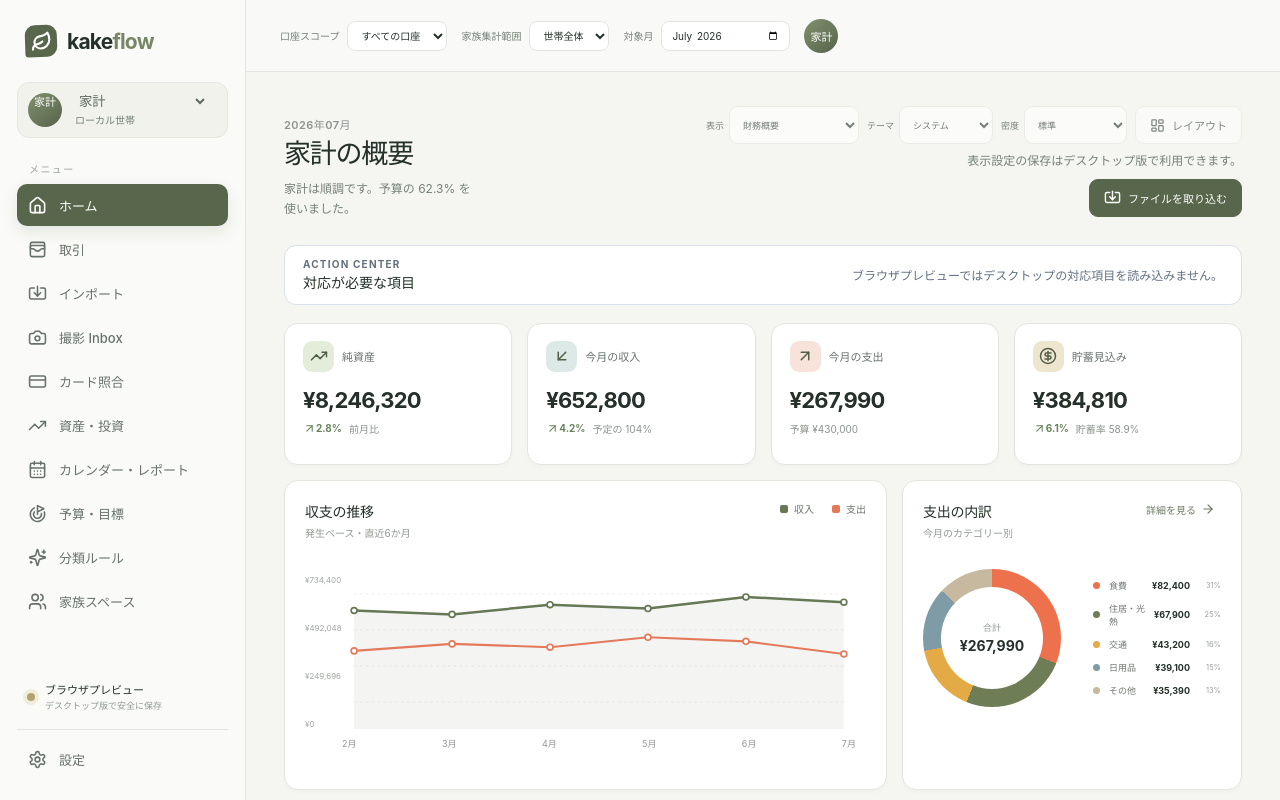
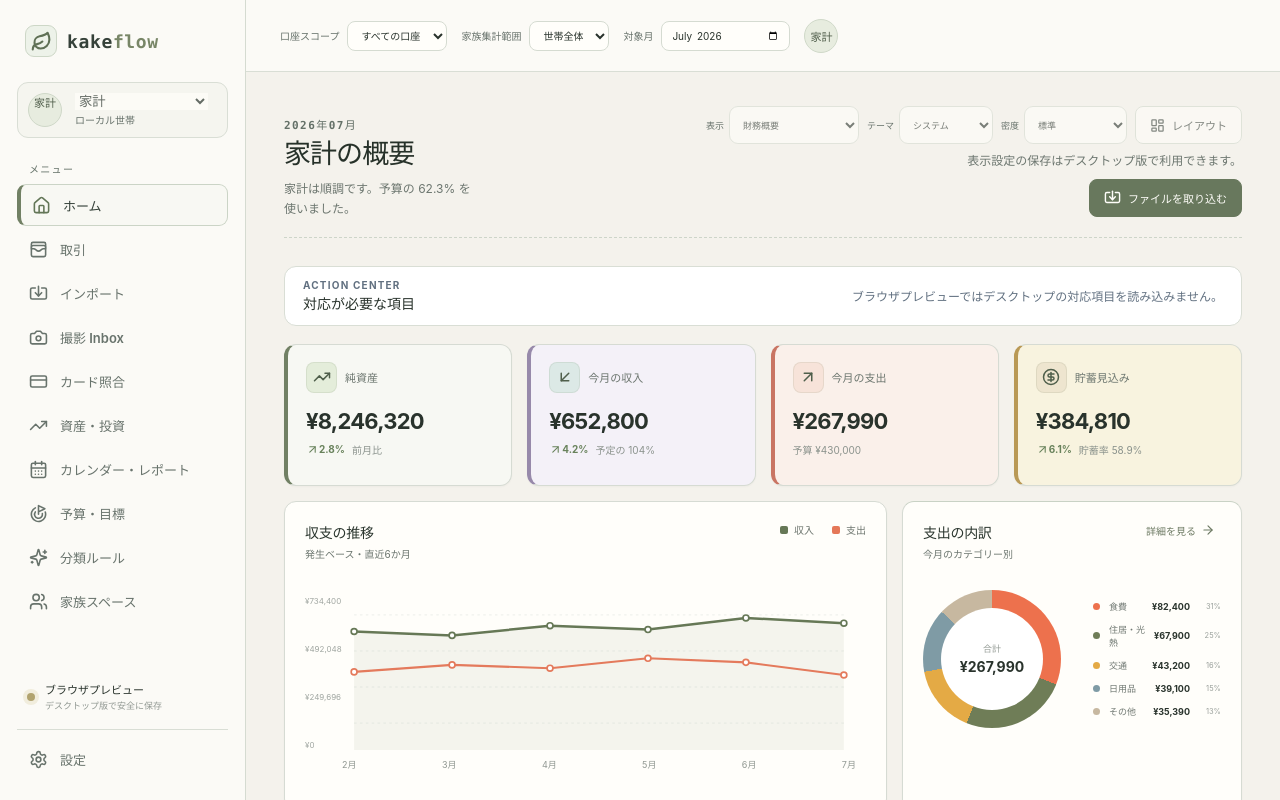
Before and after one commit to thangldw/kakeflow, a React (Vite) app: page / in a window 1280 px wide. Shown: the top 800 px of the page. Built offline with nearby package versions, Linux system fonts and the light colour scheme.

Commit message:
feat: adopt household data canvas design language

```diff
--- a/src/styles.css
+++ b/src/styles.css
@@ -1,20 +1,29 @@
 :root {
-  font-family: Inter, ui-sans-serif, -apple-system, BlinkMacSystemFont, 'Segoe UI', 'Noto Sans JP', sans-serif;
-  color: #243029;
-  background: #f5f6f2;
+  font-family: 'Avenir Next', Avenir, 'Hiragino Sans', 'Noto Sans JP', ui-sans-serif, -apple-system, BlinkMacSystemFont, 'Segoe UI', sans-serif;
+  color: #29332c;
+  background: #f4f2ec;
   font-synthesis: none;
-  --ink: #243029;
-  --muted: #778079;
-  --line: #e3e6df;
-  --paper: #fff;
-  --green: #58664b;
-  --green-dark: #424d39;
-  --cream: #eff1e9;
-  --orange: #e56e4e;
+  --ink: #29332c;
+  --muted: #68736c;
+  --line: #d9ded5;
+  --border: #d9ded5;
+  --paper: #fffefa;
+  --canvas: #f4f2ec;
+  --surface-muted: #f7f7f2;
+  --green: #718064;
+  --green-dark: #5d6d52;
+  --green-soft: #edf2e9;
+  --cream: #f8efce;
+  --orange: #c97563;
+  --lavender: #eee9f5;
+  --blue-soft: #e7f0f2;
+  --peach-soft: #f6e6dd;
+  --pink-soft: #f5e6ea;
+  --mustard: #b99955;
 }
 
 * { box-sizing: border-box; }
-body { margin: 0; min-width: 320px; min-height: 100vh; background: #f5f6f2; }
+body { margin: 0; min-width: 320px; min-height: 100vh; background: var(--canvas); }
 button, input { font: inherit; }
 button { color: inherit; }
 button, a { -webkit-tap-highlight-color: transparent; }
@@ -293,6 +302,272 @@ main { max-width: 1560px; padding: 34px 38px 26px; margin: 0 auto; }
   .aggregate-asset-summary { grid-template-columns: 1fr; }.aggregate-asset-list > div { grid-template-columns: 100px 1fr 60px; }
 }
 
+/* Household data canvas — light visual language derived from the KakeFlow
+   workflow board. Dark mode remains an explicit, independently tokenized view. */
+html:not([data-theme='dark']) body,
+html:not([data-theme='dark']) .app-shell,
+html:not([data-theme='dark']) .main-shell {
+  color: var(--ink);
+  background: var(--canvas);
+}
+
+html:not([data-theme='dark']) .sidebar {
+  background: #fbfaf6;
+  border-right-color: #d5dbd1;
+}
+
+html:not([data-theme='dark']) .brand {
+  color: #354139;
+  font-family: ui-monospace, 'SFMono-Regular', Menlo, Consolas, monospace;
+  font-size: 18px;
+  letter-spacing: .035em;
+}
+
+html:not([data-theme='dark']) .brand-mark {
+  color: #5f7055;
+  background: #edf2e9;
+  border: 1px solid #cdd7c7;
+  border-radius: 9px;
+  transform: none;
+}
+
+html:not([data-theme='dark']) .household-picker {
+  background: #f5f5ef;
+  border-color: #d9ded5;
+  border-radius: 11px;
+  box-shadow: none;
+}
+
+html:not([data-theme='dark']) .avatar,
+html:not([data-theme='dark']) .top-avatar {
+  color: #4f5d4a;
+  background: #e7ecdf;
+  border: 1px solid #cfd8c8;
+}
+
+html:not([data-theme='dark']) .nav-caption,
+html:not([data-theme='dark']) .page-header p {
+  color: #647168;
+  font-family: ui-monospace, 'SFMono-Regular', Menlo, Consolas, monospace;
+  font-weight: 750;
+  letter-spacing: .13em;
+  text-transform: uppercase;
+}
+
+html:not([data-theme='dark']) .nav-item {
+  color: #68736c;
+  border: 1px solid transparent;
+  border-radius: 9px;
+  font-weight: 600;
+}
+
+html:not([data-theme='dark']) .nav-item:hover {
+  color: #354139;
+  background: #f2f3ed;
+  border-color: #e2e5de;
+}
+
+html:not([data-theme='dark']) .nav-item.active {
+  color: #354139;
+  background: #f8f8f3;
+  border-color: #cbd4c6;
+  border-left: 4px solid var(--green);
+  box-shadow: none;
+}
+
+html:not([data-theme='dark']) .nav-item.active svg { color: #637657; }
+
+html:not([data-theme='dark']) .topbar {
+  background: rgba(251,250,246,.96);
+  border-bottom-color: #d9ded5;
+  backdrop-filter: blur(12px);
+}
+
+html:not([data-theme='dark']) :is(input, select, textarea),
+html:not([data-theme='dark']) .period-picker input,
+html:not([data-theme='dark']) .scope-picker select,
+html:not([data-theme='dark']) .dashboard-controls select {
+  color: var(--ink);
+  background: #fffefa;
+  border-color: #d5dbd1;
+  box-shadow: none;
+}
+
+html:not([data-theme='dark']) :is(input, select, textarea):focus,
+html:not([data-theme='dark']) .dashboard-controls select:focus {
+  border-color: #87957d;
+  outline: 2px solid #e1e7dc;
+  outline-offset: 1px;
+}
+
+html:not([data-theme='dark']) main {
+  position: relative;
+}
+
+html:not([data-theme='dark']) .page-header {
+  padding-bottom: 20px;
+  border-bottom: 1px dashed #cdd5c9;
+}
+
+html:not([data-theme='dark']) .page-header h1 {
+  color: #263129;
+  font-weight: 750;
+  letter-spacing: -.035em;
+}
+
+html:not([data-theme='dark']) .primary-btn,
+html:not([data-theme='dark']) .secondary-btn,
+html:not([data-theme='dark']) .full-btn,
+html:not([data-theme='dark']) .mini-btn {
+  border-color: #cfd7cb;
+  border-radius: 8px;
+  box-shadow: none;
+}
+
+html:not([data-theme='dark']) .primary-btn {
+  color: #fffefa;
+  background: #68785d;
+  border-color: #68785d;
+}
+
+html:not([data-theme='dark']) .primary-btn:hover { background: #56664c; }
+html:not([data-theme='dark']) .secondary-btn:hover,
+html:not([data-theme='dark']) .mini-btn:hover { background: #f1f3ed; }
+
+html:not([data-theme='dark']) .kpi-card,
+html:not([data-theme='dark']) .panel,
+html:not([data-theme='dark']) .status-card {
+  background: #fffefa;
+  border-color: #d6dbd3;
+  border-radius: 12px;
+  box-shadow: 0 1px 2px rgba(49,61,52,.035);
+}
+
+html:not([data-theme='dark']) .kpi-card {
+  border-left-width: 4px;
+}
+
+html:not([data-theme='dark']) .kpi-card:nth-child(1) {
+  background: #f7f8f3;
+  border-left-color: #718064;
+}
+
+html:not([data-theme='dark']) .kpi-card:nth-child(2) {
+  background: #f4f1f8;
+  border-left-color: #9789aa;
+}
+
+html:not([data-theme='dark']) .kpi-card:nth-child(3) {
+  background: #faf0ea;
+  border-left-color: #c97563;
+}
+
+html:not([data-theme='dark']) .kpi-card:nth-child(4) {
+  background: #f8f3df;
+  border-left-color: #b99955;
+}
+
+html:not([data-theme='dark']) .kpi-head,
+html:not([data-theme='dark']) .panel-head p,
+html:not([data-theme='dark']) .page-header > div > span {
+  color: #6c766f;
+}
+
+html:not([data-theme='dark']) .kpi-icon {
+  color: #4f5f4b;
+  border: 1px solid rgba(105,120,94,.12);
+  border-radius: 8px;
+}
+
+html:not([data-theme='dark']) .panel-head h2 {
+  color: #2b362e;
+  font-weight: 750;
+}
+
+html:not([data-theme='dark']) .dashboard-grid {
+  align-items: stretch;
+}
+
+html:not([data-theme='dark']) .dashboard-widget > .panel,
+html:not([data-theme='dark']) .dashboard-data-quality {
+  border-top-color: #c9d2c5;
+}
+
+html:not([data-theme='dark']) .settlement,
+html:not([data-theme='dark']) .card-payment-row,
+html:not([data-theme='dark']) .watched-file,
+html:not([data-theme='dark']) .change-package-summary > div,
+html:not([data-theme='dark']) .evidence-bundle-summary > div {
+  background: #f8f8f3;
+  border-color: #dce1d8;
+  box-shadow: none;
+}
+
+html:not([data-theme='dark']) .transaction-row,
+html:not([data-theme='dark']) .transaction-selection-row,
+html:not([data-theme='dark']) .budget-row,
+html:not([data-theme='dark']) .goal-editor {
+  border-color: #e1e4dd;
+}
+
+html:not([data-theme='dark']) .transaction-row.selectable:hover,
+html:not([data-theme='dark']) .transaction-row.selectable:focus-visible,
+html:not([data-theme='dark']) .source-evidence-button:hover,
+html:not([data-theme='dark']) .source-evidence-button.active {
+  background: #f5f6f0;
+}
+
+html:not([data-theme='dark']) .transaction-icon { color: #a65f50; background: var(--peach-soft); }
+html:not([data-theme='dark']) .transaction-icon.positive { color: #5d7657; background: var(--green-soft); }
+html:not([data-theme='dark']) .category-pill { color: #626f66; background: #f0f2ed; border: 1px solid #e1e5dd; }
+html:not([data-theme='dark']) .transaction-family-labels span { color: #60705f; background: #edf2e9; }
+html:not([data-theme='dark']) .transaction-family-labels .metadata-label { color: #755b28; background: #f7efcf; }
+html:not([data-theme='dark']) .transaction-family-labels .metadata-tag { color: #476a73; background: var(--blue-soft); }
+
+html:not([data-theme='dark']) .attribution-scope-disclosure,
+html:not([data-theme='dark']) .parser-profile-disclosure,
+html:not([data-theme='dark']) .classification-review-toolbar,
+html:not([data-theme='dark']) .classification-rule-suggestion,
+html:not([data-theme='dark']) .family-local-notice,
+html:not([data-theme='dark']) .card-coverage-disclosure,
+html:not([data-theme='dark']) .import-notice {
+  color: #596759;
+  background: #f1f5ee;
+  border-color: #d5dfd1;
+  box-shadow: none;
+}
+
+html:not([data-theme='dark']) .receipt-match-review { background: var(--blue-soft); border-color: #cfdddf; }
+html:not([data-theme='dark']) .review-panel .panel-head > b { color: #7b622d; background: #f8efce; }
+html:not([data-theme='dark']) .reconcile-banner { color: #52644e; background: #edf2e9; border-color: #d1ddcc; }
+html:not([data-theme='dark']) .unmapped-statements { color: #775d34; background: #fbf5e4; border-color: #e3d2a8; }
+
+html:not([data-theme='dark']) .basis-toggle,
+html:not([data-theme='dark']) .calculation-filter {
+  background: #eef0ea;
+  border: 1px solid #dde2d9;
+}
+
+html:not([data-theme='dark']) .basis-toggle button.active,
+html:not([data-theme='dark']) .calculation-filter button.active {
+  background: #fffefa;
+  box-shadow: none;
+}
+
+html:not([data-theme='dark']) .dashboard-layout-editor,
+html:not([data-theme='dark']) .transaction-detail-panel,
+html:not([data-theme='dark']) .onboarding-card {
+  background: #fffefa;
+  border-color: #d5dbd1;
+  box-shadow: 0 18px 50px rgba(48,60,51,.12);
+}
+
+html:not([data-theme='dark']) .dashboard-layout-row,
+html:not([data-theme='dark']) .parser-mapping-preview {
+  background: #f7f7f2;
+  border-color: #cfd7cb;
+}
+
 html[data-density='compact'] main { padding-top: 22px; }
 html[data-density='compact'] .page-header { margin-bottom: 18px; }
 html[data-density='compact'] .kpi-grid,
@@ -310,9 +585,13 @@ html[data-theme='dark'] {
   --ink: #edf2eb;
   --muted: #aab4ac;
   --line: #364139;
+  --border: #364139;
   --paper: #202923;
+  --canvas: #171e19;
+  --surface-muted: #252f28;
   --green: #718563;
   --green-dark: #829776;
+  --green-soft: #29372c;
   --cream: #29332c;
   --orange: #f18a68;
   color: var(--ink);
```
Also changed, not shown: 1 other file (tests, documents, lock files or other folders).
